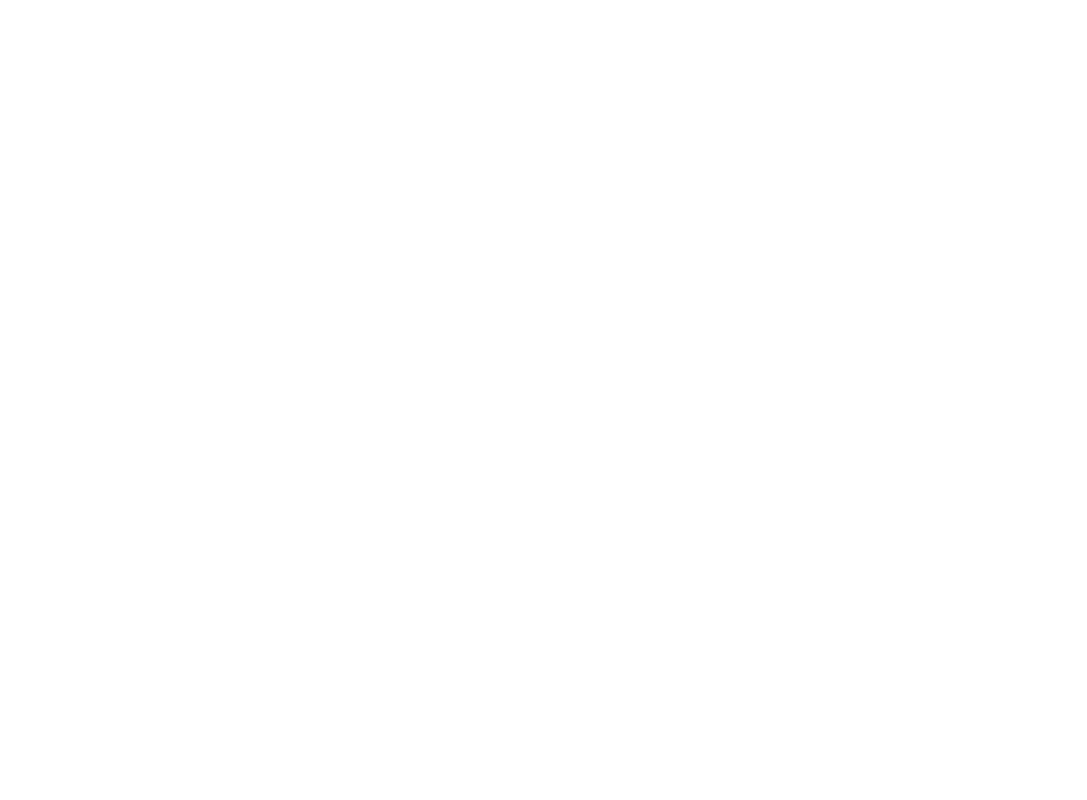
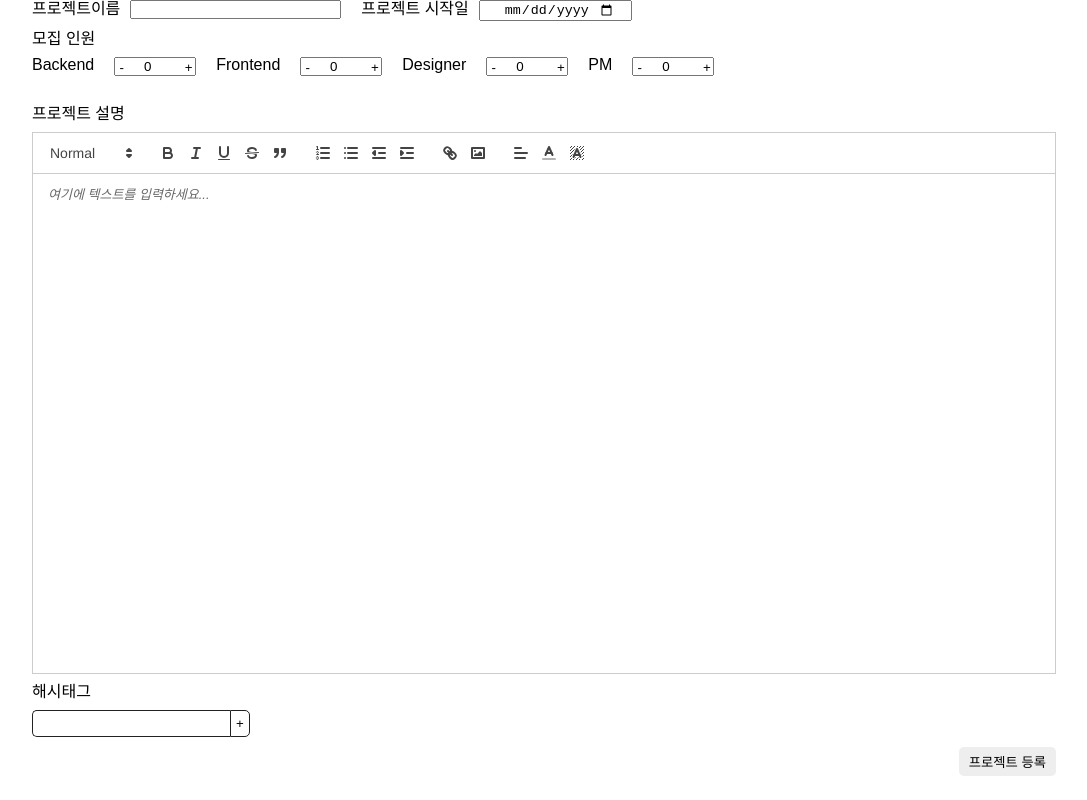
Before and after one commit to ORBITTTTT/ORBIT_FE, a React (Create React App) app: page /postproject in a window 1280 px wide. Before the commit this address had no page. Shown: the whole page, without its empty margins (96-1183 px from the left). Built offline with nearby package versions, Linux system fonts and the light colour scheme.

Commit message:
✨ #2 feat:  프로젝트 생성 페이지 마크업

```diff
--- a/package.json
+++ b/package.json
@@ -19,6 +19,7 @@
     "react": "^18.2.0",
     "react-dom": "^18.2.0",
     "react-query": "^3.39.3",
+    "react-quill": "^2.0.0",
     "react-router-dom": "^6.9.0",
     "react-scripts": "5.0.1",
     "recoil": "^0.7.7",
--- a/src/App.tsx
+++ b/src/App.tsx
@@ -1,12 +1,21 @@
 import React from 'react';
+import { QueryClient, QueryClientProvider } from '@tanstack/react-query';
+import { RecoilRoot } from 'recoil';
 import './App.css';
 import BaseLayout from '@navs/BaseLayout';
+import GlobalStyle from './styles/GlobalStyle';
 
 function App() {
+  const queryClient = new QueryClient();
+
   return (
-    <div className="App">
-      <BaseLayout />
-    </div>
+    <RecoilRoot>
+      <QueryClientProvider client={queryClient}>
+        <GlobalStyle />
+        <GlobalStyle />
+        <BaseLayout />
+      </QueryClientProvider>
+    </RecoilRoot>
   );
 }
 
--- /dev/null
+++ b/src/components/atoms/project.ts
@@ -0,0 +1,30 @@
+import { atom } from 'recoil';
+
+export const ProjectNameAtom = atom({
+  key: 'ProjectName',
+  default: '',
+});
+export const ProjectDateAtom = atom({
+  key: 'ProjectDate',
+  default: '',
+});
+export const BackendNumberAtom = atom({
+  key: 'BackendNumber',
+  default: 0,
+});
+export const FrontendNumberAtom = atom({
+  key: 'FrontendNumber',
+  default: 0,
+});
+export const DesignerNumberAtom = atom({
+  key: 'DesignerNumber',
+  default: 0,
+});
+export const PMNumberAtom = atom({
+  key: 'PMNumber',
+  default: 0,
+});
+export const ProjectDescriptionAtom = atom({
+  key: 'ProjectDescription',
+  default: '',
+});
--- /dev/null
+++ b/src/components/pages/PostProject/Editor.tsx
@@ -0,0 +1,70 @@
+import React from 'react';
+import { useRecoilState } from 'recoil';
+import styled from 'styled-components';
+
+import ReactQuill from 'react-quill';
+import 'react-quill/dist/quill.snow.css';
+
+import { ProjectDescriptionAtom } from '@components/atoms/project';
+
+type Props = {};
+
+const Editor = (props: Props) => {
+  const [ProjectDescription, setProjectDescription] = useRecoilState(ProjectDescriptionAtom);
+
+  function handleChange(value: any) {
+    setProjectDescription(value);
+  }
+
+  const modules = {
+    toolbar: [
+      [{ header: [1, 2, 3, 4, 5, 6, false] }],
+      ['bold', 'italic', 'underline', 'strike', 'blockquote'],
+      [{ list: 'ordered' }, { list: 'bullet' }, { indent: '-1' }, { indent: '+1' }],
+      ['link', 'image'],
+      [{ align: [] }, { color: [] }, { background: [] }], // dropdown with defaults from theme
+    ],
+  };
+
+  const formats = [
+    //'font',
+    'header',
+    'bold',
+    'italic',
+    'underline',
+    'strike',
+    'blockquote',
+    'list',
+    'bullet',
+    'indent',
+    'link',
+    'image',
+    'align',
+    'color',
+    'background',
+  ];
+  return (
+    <EditorContainer>
+      <EditorTitle>프로젝트 설명</EditorTitle>
+      <ReactQuill
+        value={ProjectDescription}
+        modules={modules}
+        formats={formats}
+        onChange={handleChange}
+        placeholder="여기에 텍스트를 입력하세요..."
+      />
+    </EditorContainer>
+  );
+};
+
+export default Editor;
+const EditorContainer = styled.div`
+  margin-top: 30px;
+  text-align: left;
+  .ql-container {
+    height: 500px;
+  }
+`;
+const EditorTitle = styled.p`
+  margin-bottom: 10px;
+`;
--- /dev/null
+++ b/src/components/pages/PostProject/HashTag.tsx
@@ -0,0 +1,64 @@
+import React, { ChangeEvent, useState } from 'react';
+import styled from 'styled-components';
+
+const HashTag = () => {
+  const [hashtagText, setHashtagText] = useState('');
+  const [hashtagList, setHashtagList]: any = useState([]);
+
+  const HashtagOnchange = (e: ChangeEvent<HTMLInputElement>) => {
+    setHashtagText(e.target.value);
+  };
+
+  const AddHashtagList = () => {
+    setHashtagList([...hashtagList, hashtagText]);
+  };
+
+  return (
+    <HashtagContainer>
+      <h3>해시태그</h3>
+      <Row>
+        <HashtagInput type="text" onChange={HashtagOnchange} />
+        <HashtagBtn onClick={AddHashtagList}>+</HashtagBtn>
+      </Row>
+      <HashtagList>
+        {hashtagList?.map((hashtag: string) => {
+          return <Hashtag>#{hashtag}</Hashtag>;
+        })}
+      </HashtagList>
+    </HashtagContainer>
+  );
+};
+
+export default HashTag;
+
+const HashtagContainer = styled.div`
+  margin-top: 10px;
+  text-align: left;
+  display: flex;
+  flex-direction: column;
+  gap: 10px;
+`;
+
+const Row = styled.div`
+  display: flex;
+`;
+const HashtagInput = styled.input`
+  border: 1px solid #222;
+  border-radius: 5px 0px 0px 5px;
+  padding: 5px 10px;
+  border-right: none;
+`;
+const HashtagBtn = styled.button`
+  border: 1px solid #222;
+  border-radius: 0px 5px 5px 0px;
+  padding: 5px;
+`;
+const HashtagList = styled.ul`
+  display: flex;
+  gap: 10px;
+`;
+const Hashtag = styled.li`
+  border: 1px solid #222;
+  border-radius: 5px;
+  padding: 5px 10px;
+`;
--- /dev/null
+++ b/src/components/pages/PostProject/PostInfo.tsx
@@ -0,0 +1,106 @@
+import React, { useState } from 'react';
+import styled from 'styled-components';
+
+type Props = {};
+
+const PostInfo = (props: Props) => {
+  const [value, setValue] = useState(0);
+  const careerList = ['Backend', 'Frontend', 'Designer', 'PM'];
+  const handleIncrement = () => {
+    if (value !== 10) {
+      setValue(value + 1);
+    }
+  };
+
+  const handleDecrement = () => {
+    if (value !== 0) {
+      setValue(value - 1);
+    }
+  };
+  return (
+    <ProjectInfoContainer>
+      <Row>
+        <div>
+          <ProjectInfoLabel htmlFor="projectName">프로젝트이름</ProjectInfoLabel>
+          <ProjectInfoInput type="text" id="projectName" />
+        </div>
+        <div>
+          <ProjectInfoLabel htmlFor="projectDate">프로젝트 시작일</ProjectInfoLabel>
+          <ProjectInfoInput type="date" id="projectDate" />
+        </div>
+      </Row>
+      <h3>모집 인원</h3>
+      <Row>
+        {careerList.map((career: any) => {
+          return (
+            <ProjectNumberContainer>
+              <ProjectInfoLabel htmlFor={`${career}Number`}>{career}</ProjectInfoLabel>
+              <ProjectNumber>
+                <PlusNumberBtn onClick={handleDecrement}>-</PlusNumberBtn>
+                <ProjectInfoInput
+                  type="number"
+                  value={value}
+                  min={0}
+                  max={10}
+                  step={1}
+                  placeholder="0"
+                  id={`${career}Number`}
+                />
+                <MinusNumberBtn onClick={handleIncrement}>+</MinusNumberBtn>
+              </ProjectNumber>
+            </ProjectNumberContainer>
+          );
+        })}
+      </Row>
+    </ProjectInfoContainer>
+  );
+};
+
+export default PostInfo;
+const ProjectInfoContainer = styled.div`
+  display: flex;
+  flex-direction: column;
+  justify-content: flex-start;
+  text-align: left;
+  gap: 10px;
+`;
+const Row = styled.div`
+  display: flex;
+  flex-wrap: wrap;
+  gap: 20px;
+`;
+const ProjectNumberContainer = styled.div`
+  display: flex;
+  justify-content: space-between;
+  gap: 10px;
+`;
+const ProjectNumber = styled.div`
+  position: relative;
+  input::-webkit-inner-spin-button,
+  input::-webkit-outer-spin-button {
+    opacity: 0;
+  }
+`;
+const ProjectInfoInput = styled.input`
+  padding: 0 15px;
+  text-align: center;
+`;
+const ProjectInfoLabel = styled.label`
+  margin-right: 10px;
+`;
+const PlusNumberBtn = styled.button`
+  width: 15px;
+  text-align: center;
+  position: absolute;
+  left: 0;
+  top: 50%;
+  transform: translateY(-50%);
+`;
+const MinusNumberBtn = styled.button`
+  width: 15px;
+  text-align: center;
+  position: absolute;
+  right: 0;
+  top: 50%;
+  transform: translateY(-50%);
+`;
--- /dev/null
+++ b/src/components/pages/PostProject/index.tsx
@@ -0,0 +1,30 @@
+import React from 'react';
+import styled from 'styled-components';
+
+import PostProject from './PostInfo';
+import Editor from './Editor';
+import HashTag from './HashTag';
+
+const index = () => {
+  return (
+    <PostProjectContainer>
+      <PostProject />
+      <Editor />
+      <HashTag />
+      <AddProjectBtn>프로젝트 등록</AddProjectBtn>
+    </PostProjectContainer>
+  );
+};
+
+export default index;
+const PostProjectContainer = styled.div`
+  width: 80%;
+  max-width: 1200px;
+  margin: 0 auto;
+  text-align: right;
+`;
+const AddProjectBtn = styled.button`
+  background-color: #eee;
+  padding: 5px 10px;
+  border-radius: 5px;
+`;
--- a/src/navigations/BaseLayout.tsx
+++ b/src/navigations/BaseLayout.tsx
@@ -1,6 +1,7 @@
-import Home from '@pages/Home';
 import React from 'react';
 import { BrowserRouter, Routes, Route } from 'react-router-dom';
+import Home from '@pages/Home';
+import PostProject from '@pages/PostProject';
 
 type Props = {};
 
@@ -9,6 +10,7 @@
     <BrowserRouter>
       <Routes>
         <Route path="/" element={<Home />} />
+        <Route path="/postproject" element={<PostProject />} />
       </Routes>
     </BrowserRouter>
   );
--- /dev/null
+++ b/src/styles/GlobalStyle.tsx
@@ -0,0 +1,175 @@
+import { createGlobalStyle } from 'styled-components';
+
+const GlobalStyle = createGlobalStyle`
+  /* http://meyerweb.com/eric/tools/css/reset/
+   v2.0 | 20110126
+   License: none (public domain)
+*/
+
+html,
+  body,
+  div,
+  span,
+  applet,
+  object,
+  iframe,
+  h1,
+  h2,
+  h3,
+  h4,
+  h5,
+  h6,
+  p,
+  blockquote,
+  pre,
+  a,
+  abbr,
+  acronym,
+  address,
+  big,
+  cite,
+  code,
+  del,
+  dfn,
+  em,
+  img,
+  ins,
+  kbd,
+  q,
+  s,
+  samp,
+  small,
+  strike,
+  strong,
+  sub,
+  sup,
+  tt,
+  var,
+  b,
+  u,
+  i,
+  center,
+  dl,
+  dt,
+  dd,
+  ol,
+  ul,
+  li,
+  fieldset,
+  form,
+  label,
+  legend,
+  table,
+  caption,
+  tbody,
+  tfoot,
+  thead,
+  tr,
+  th,
+  td,
+  article,
+  aside,
+  canvas,
+  details,
+  embed,
+  figure,
+  figcaption,
+  footer,
+  header,
+  hgroup,
+  menu,
+  nav,
+  output,
+  ruby,
+  section,
+  summary,
+  time,
+  mark,
+  audio,
+  video {
+    margin: 0;
+    padding: 0;
+    border: 0;
+    font-size: 100%;
+    font: inherit;
+    vertical-align: baseline;
+  }
+  /* HTML5 display-role reset for older browsers */
+  article,
+  aside,
+  details,
+  figcaption,
+  figure,
+  footer,
+  header,
+  hgroup,
+  menu,
+  nav,
+  section {
+    display: block;
+  }
+  body {
+    line-height: 1;
+  }
+  ol,
+  ul {
+    list-style: none;
+  }
+  blockquote,
+  q {
+    quotes: none;
+  }
+  blockquote:before,
+  blockquote:after,
+  q:before,
+  q:after {
+    content: '';
+    content: none;
+  }
+  table {
+    border-collapse: collapse;
+    border-spacing: 0;
+  }
+  *[hidden] {
+    display: none;
+  }
+
+  * {
+    box-sizing: border-box;
+  }
+  html {
+    font-size: 16px;
+    font-family: 'Pretendard', sans-serif;
+  }
+  a {
+    text-decoration: none;
+    color: inherit;
+  }
+  button {
+    margin: 0;
+    padding: 0;
+    background-color: transparent;
+    border: 0;
+    cursor: pointer;
+    color: inherit;
+  }
+  .sr-only {
+    position: absolute;
+    clip: rect(0 0 0 0);
+    width: 1px;
+    height: 1px;
+    margin: -1px;
+    overflow: hidden;
+  }
+  // 스크롤바 제거
+  * {
+    ::-webkit-scrollbar {
+      -ms-overflow-style: none; /* 인터넷 익스플로러 */
+      scrollbar-width: none; /* 파이어폭스 */
+      display: none;
+    }
+  }
+
+`;
+
+export default GlobalStyle;
```
Also changed, not shown: 1 other file (tests, documents, lock files or other folders).
